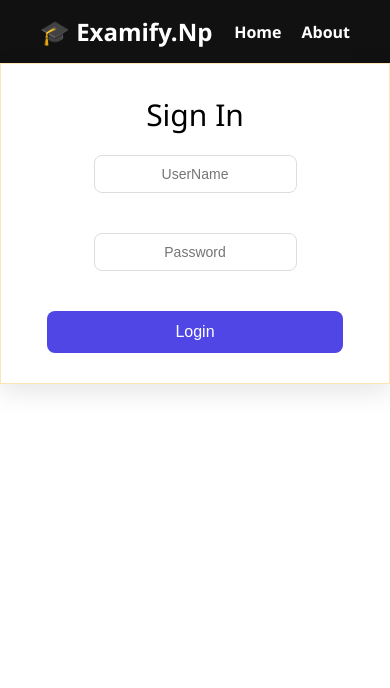
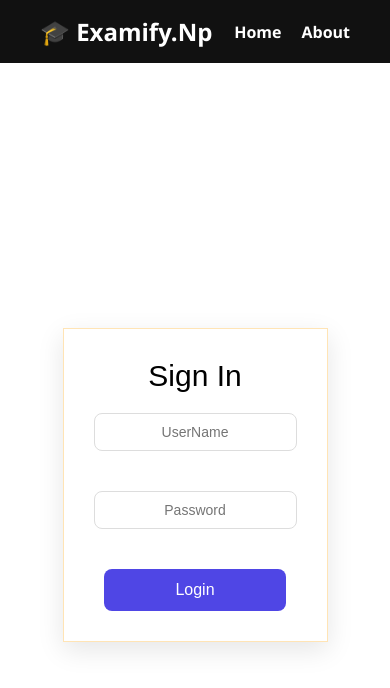
Before and after one commit to XDENTERTAINMENT/EXAMIFY.Np2, a React (Vite) app: page /studentlogin in a window 390 px wide. Shown: the top 688 px of the page. Built offline with nearby package versions, Linux system fonts and the light colour scheme.

Commit message:
first commit

```diff
--- a/src/pages/auth/StudentLogin.jsx
+++ b/src/pages/auth/StudentLogin.jsx
@@ -65,8 +65,8 @@ function StudentLogin() {
 
 
   return (
-    <div className='container'>
-      <div className='classicform'>
+    <div className='containerauth'>
+      <div className='classic2'>
         <form onSubmit={submithandle}>
 
           <p> Sign In</p>
--- a/src/pages/auth/TeacherLogin.jsx
+++ b/src/pages/auth/TeacherLogin.jsx
@@ -63,7 +63,7 @@ function TeacherLogin() {
 
   return (
      <div className='containerauth'>
-          <div className='classicform'>
+          <div className='classic2'>
           <form   onSubmit={submithandle}>
               <p> Sign In</p>
         <label htmlFor="UserName">
--- a/src/pages/auth/auth.css
+++ b/src/pages/auth/auth.css
@@ -19,7 +19,7 @@ body{
 
 /* login card */
 
- .classicform{
+ .classic2{
   width: 80%;
   justify-items: center;
   padding: 30px;
@@ -29,7 +29,7 @@ body{
 }
 
 
-.classicform form {
+.classic2 form {
     justify-items: center;
   align-items: center;
   display: flex;
@@ -43,7 +43,7 @@ body{
 
 
 
-.classicform form p:nth-child(1){
+.classic2 form p:nth-child(1){
   font-size: 30px;
 }
 
@@ -91,7 +91,7 @@ body{
 }
 
 /* inputs */
-.classicform input {
+.classic2 input {
   width: 100%;
   border-radius: 8px;
   border: 1px solid #ddd;
@@ -111,7 +111,7 @@ body{
   transition: 0.3s;
 }
 
-.classicform input:focus {
+.classic2 input:focus {
   outline: none;
   border-color: #4f46e5;
   box-shadow: 0 0 5px rgba(79, 70, 229, 0.3);
@@ -124,7 +124,7 @@ body{
 
 
 /* button */
-.classicform button {
+.classic2 button {
   width: 90%;
   padding: 12px;
   border: none;
@@ -150,7 +150,7 @@ body{
   transition: 0.3s;
   grid-column: span 3;
 }
-.classicform button:hover {
+.classic2 button:hover {
   background: #3730a3;
 }
 
@@ -170,11 +170,11 @@ body{
   background-color: white;
   font-family: Arial, Helvetica, sans-serif;
   }
-    .classicform{
+    .classic2{
       width: 100%;
     }
 
-  .classicform form{
+  .classic2 form{
     width: 100%;
   }
 
```
